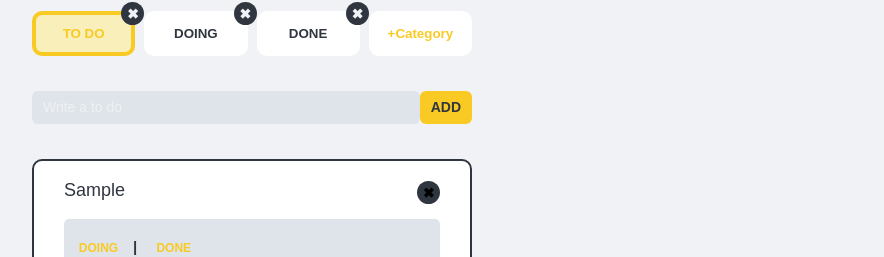
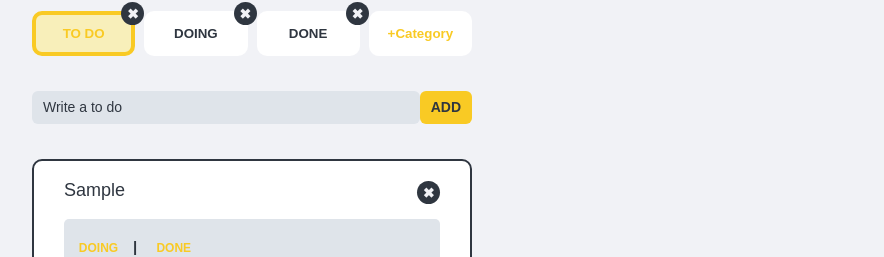
Before and after one commit to mijinB/recoil_todo_list, a React (Create React App) app: page / in a window 1280 px wide. Both pictures are taken after typing "Sample" into the empty fields and a click on the button "ADD". Shown: the part 195-452 px from the top of the page, without its empty margins (388-1272 px from the left). Built offline with nearby package versions, Linux system fonts and the light colour scheme.

Commit message:
themeMode 색상+transition 수정

```diff
--- a/src/App.tsx
+++ b/src/App.tsx
@@ -60,6 +60,7 @@ body {
     font-family: 'Source Sans 3', sans-serif;
     background-color: ${(props) => props.theme.bgColor};
     color: ${(props) => props.theme.textColor};
+    transition: all 0.2s ease-out;
 }
 a {
     text-decoration: none;
--- a/src/components/CreateToDo.tsx
+++ b/src/components/CreateToDo.tsx
@@ -21,7 +21,7 @@ const ToDoInput = styled.input`
     line-height: 1.5;
     outline: none;
     &::placeholder {
-        color: rgba(255, 255, 255, 0.5);
+        color: ${(props) => props.theme.textColor};
     }
 `;
 
--- a/src/components/ToDo.tsx
+++ b/src/components/ToDo.tsx
@@ -24,6 +24,7 @@ const ToDoItemDelete = styled.button`
     border: none;
     border-radius: 50%;
     background-color: ${(props) => props.theme.textColor};
+    color: ${(props) => props.theme.bgColor};
     font-size: 14px;
     font-weight: 600;
     transition: all 0.25s ease-out;
```
